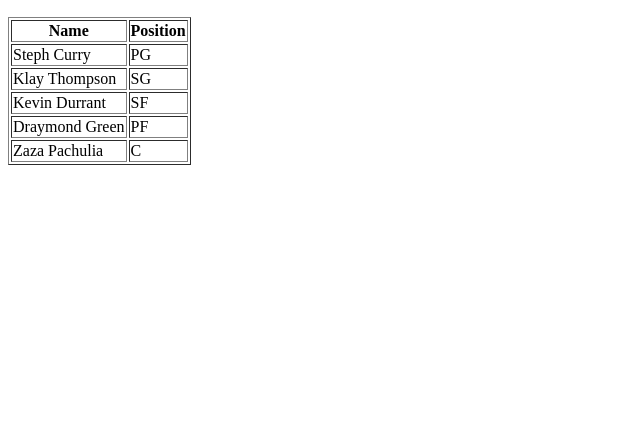
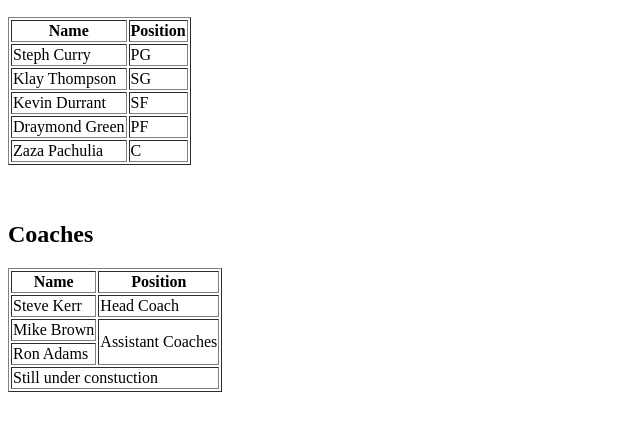
Before and after one commit to shaunyee/web_basics, a plain HTML site: page table-practice.html in a window 1280 px wide. Shown: the part 110-538 px from the top of the page, without its empty margins (0-640 px from the left). Drawn offline with Linux system fonts and the light colour scheme.

Commit message:
new table

```diff
--- a/table-practice.html
+++ b/table-practice.html
@@ -32,7 +32,30 @@
 		<td>C</td>
 	</tr>
 </table>
+<br>
+<br>
+<h2>Coaches</h2>
 
+<table border=1>
+    <tr>
+      <th>Name</th>
+      <th>Position</th>
+    </tr>
+    <tr>
+      <td>Steve Kerr</td>
+    	<td>Head Coach</td>
+    </tr>
+    <tr>
+      <td>Mike Brown
+      <td rowspan="2">Assistant Coaches</td>
+    </tr>
+    <tr>
+      <td>Ron Adams</td>
+    </tr>
+    <tr>
+    <td colspan="2">Still under constuction</td>
+    </tr>
+</table>
 
 </body>
 </html>
```
